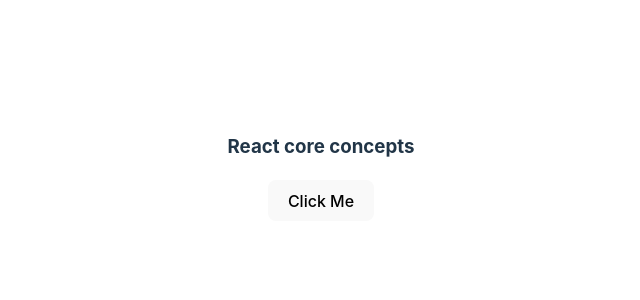
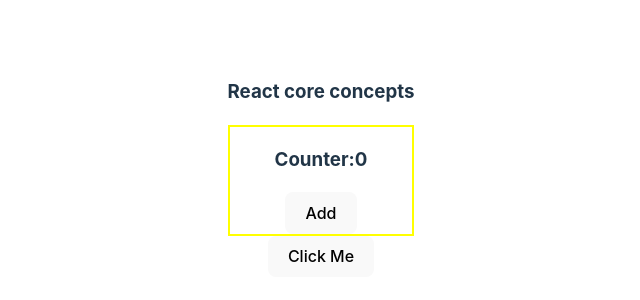
Before and after one commit to ArifJawad18/React, a React (Vite) app: page / in a window 1280 px wide. Shown: the part 232-532 px from the top of the page, without its empty margins (319-959 px from the left). Built offline with nearby package versions, Linux system fonts and the light colour scheme.

Commit message:
ract usestate

```diff
--- a/src/App.jsx
+++ b/src/App.jsx
@@ -1,5 +1,6 @@
 import "./App.css";
 
+import Counter from "./Counter";
 function App() {
   function handleClick() {
     alert("button clicked");
@@ -7,6 +8,7 @@
   return (
     <>
       <h3>React core concepts</h3>
+      <Counter></Counter>
       <button onClick={handleClick}>Click Me</button>
     </>
   );
--- /dev/null
+++ b/src/Counter.jsx
@@ -0,0 +1,17 @@
+import { useState } from "react";
+
+export default function Counter() {
+  const [count, setCount] = useState(0);
+
+  const handleAdd = () => {
+    const newCount = count + 1;
+    setCount(newCount);
+  };
+
+  return (
+    <div style={{ border: "2px solid yellow" }}>
+      <h3>Counter:{count}</h3>
+      <button onClick={handleAdd}>Add</button>
+    </div>
+  );
+}
```
